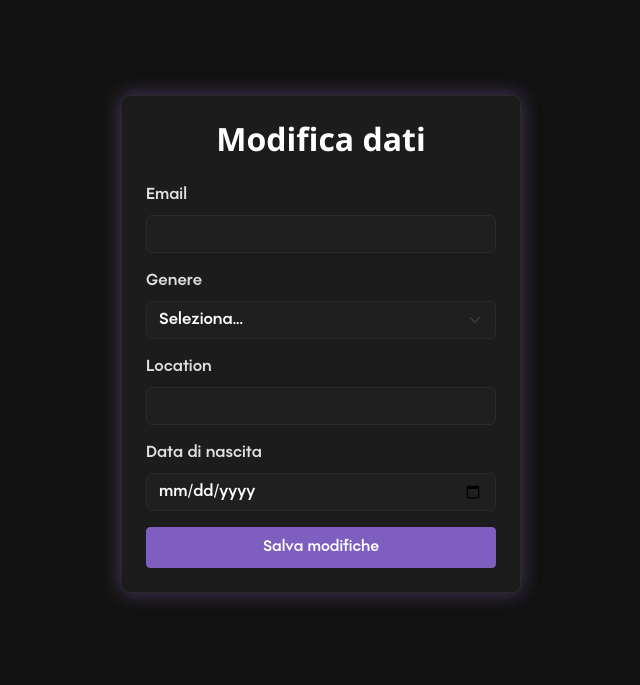
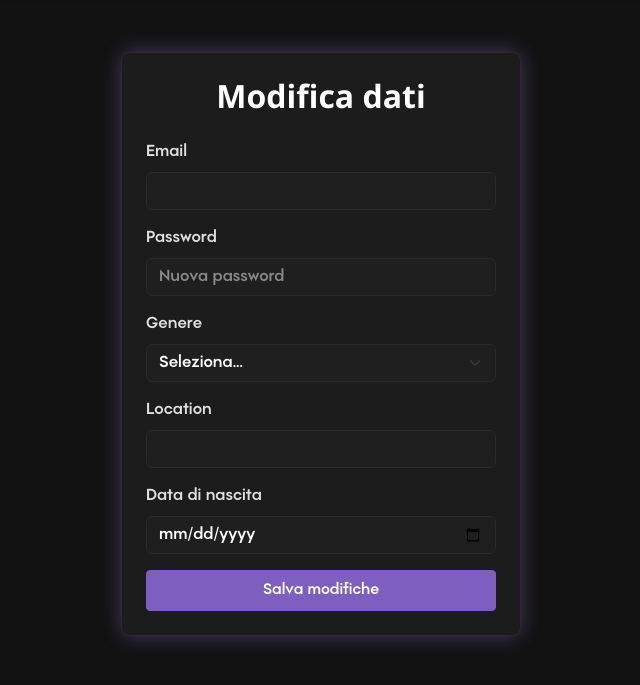
Before and after one commit to Fxller/bd2-project, a Flask app: page /users/account/edit in a window 1280 px wide. Shown: the part 64-749 px from the top of the page, without its empty margins (319-959 px from the left). Run offline with Flask 2, Linux system fonts and the light colour scheme; the visitor is signed in with stand-in values (Sample User, id 1); data that the repository does not hold is empty; parts of the project's set-up code (start-up, migrations or seed data) failed here and were passed over.

Commit message:
modifica account fix

```diff
--- a/app/main/routes.py
+++ b/app/main/routes.py
@@ -7,14 +7,11 @@ main_bp = Blueprint('main', __name__, template_folder='templates')
 def home():
     query = {}
 
-    title = request.args.get('title')
     genre = request.args.get('genre')
     min_score = request.args.get('min_score')
     page = int(request.args.get('page', 1))
     per_page = 12
 
-    if title:
-        query["title"] = {"$regex": title, "$options": "i"}
     if genre:
         query["genre"] = {"$regex": genre, "$options": "i"}
     if min_score:
--- a/app/users/routes.py
+++ b/app/users/routes.py
@@ -65,17 +65,15 @@ def logout():
 
 @users_bp.route('/user/<username>')
 def user_profile(username):
-    # Controllo se l'utente è loggato
+
     if 'username' not in session:
         flash("Devi essere loggato per vedere questa pagina.", "danger")
         return redirect(url_for('users.login'))
 
-    # Controllo se sta cercando di vedere la propria pagina
     if session['username'] != username:
         flash("Non puoi vedere la watchlist di altri utenti.", "danger")
         return redirect(url_for('users.account'))
 
-    # Se è l'utente giusto, proseguo
     user = mongo.db.users.find_one({"username": username})
     if not user:
         return "Utente non trovato", 404
@@ -120,19 +118,27 @@ def edit_account():
 
     if request.method == 'POST':
         email = request.form['email']
+        password = request.form['password']
         gender = request.form['gender']
         location = request.form['location']
         birth_date = request.form['birth_date']
 
+        update_data = {
+            "email": email,
+            "gender": gender,
+            "location": location,
+            "birth_date": birth_date
+        }
+
+        if password.strip():
+            hashed_pw = bcrypt.generate_password_hash(password, rounds=10).decode('utf-8')
+            update_data["password"] = hashed_pw
+
         mongo.db.users.update_one(
             {"username": session['username']},
-            {"$set": {
-                "email": email,
-                "gender": gender,
-                "location": location,
-                "birth_date": birth_date
-            }}
+            {"$set": update_data}
         )
+
         flash("Dati aggiornati con successo!", "success")
         return redirect(url_for('users.account'))
 
@@ -151,13 +157,10 @@ def delete_account():
         flash("Utente non trovato.", "danger")
         return redirect(url_for('auth.login'))
 
-    # Elimina l'utente
     mongo.db.users.delete_one({"_id": user['_id']})
 
-    # Elimina anche la watchlist o altri dati correlati
     mongo.db.user_anime_list.delete_many({"user_id": user['_id']})
 
-    # Pulisci la sessione
     session.clear()
 
     flash("Il tuo account è stato eliminato con successo.", "success")
--- a/app/users/templates/edit_account.html
+++ b/app/users/templates/edit_account.html
@@ -10,7 +10,10 @@
         <label for="email" class="form-label">Email</label>
         <input type="email" name="email" id="email" class="form-control custom-input" value="{{ user.email }}" required>
       </div>
-
+      <div class="mb-3">
+        <label for="password" class="form-label">Password</label>
+        <input type="password" name="password" id="password" class="form-control custom-input" placeholder="Nuova password">
+      </div>
       <div class="mb-3">
         <label for="gender" class="form-label">Genere</label>
         <select name="gender" id="gender" class="form-select custom-input" required>
```
Also changed, not shown: app/users/templates/account.html (+5 -2 lines).
